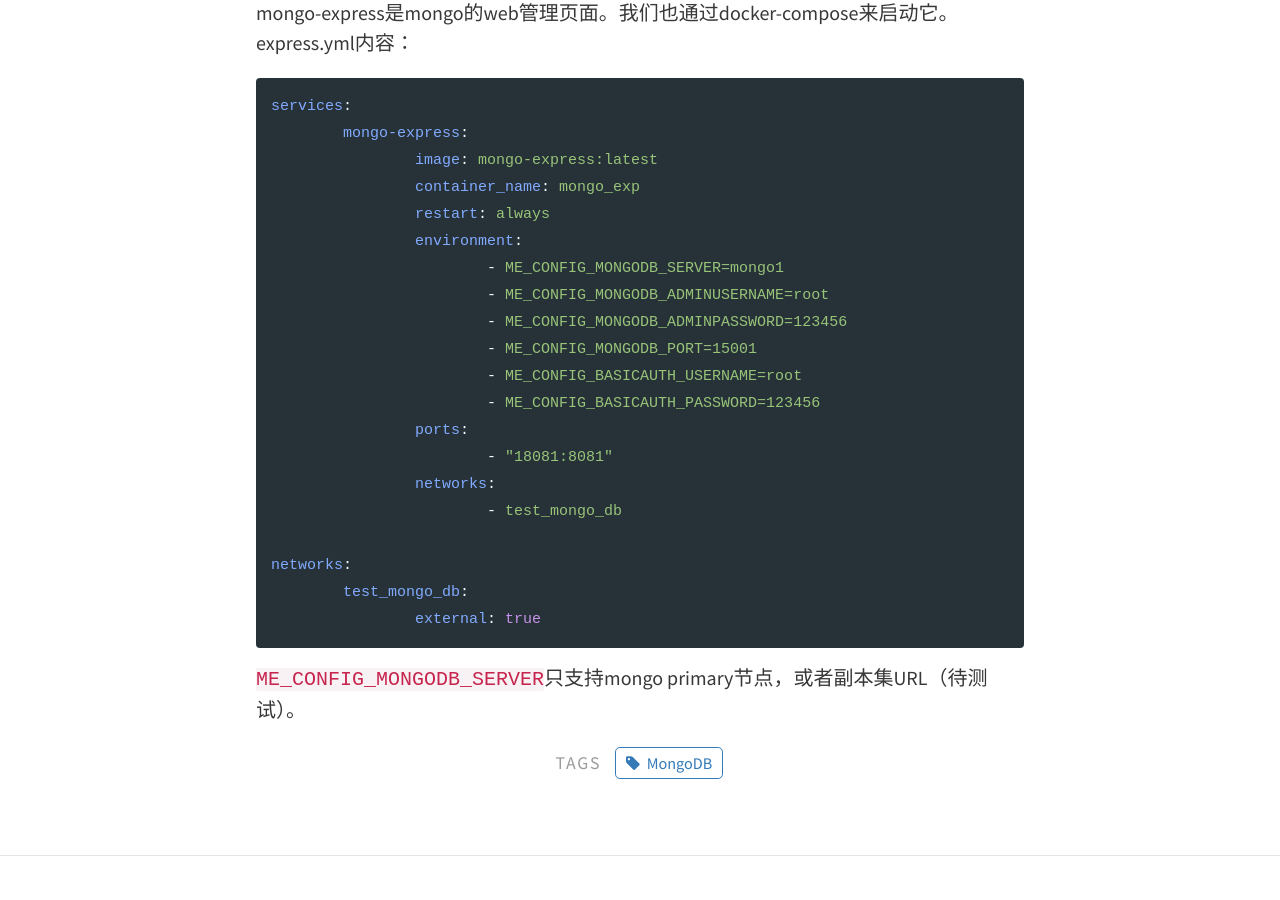
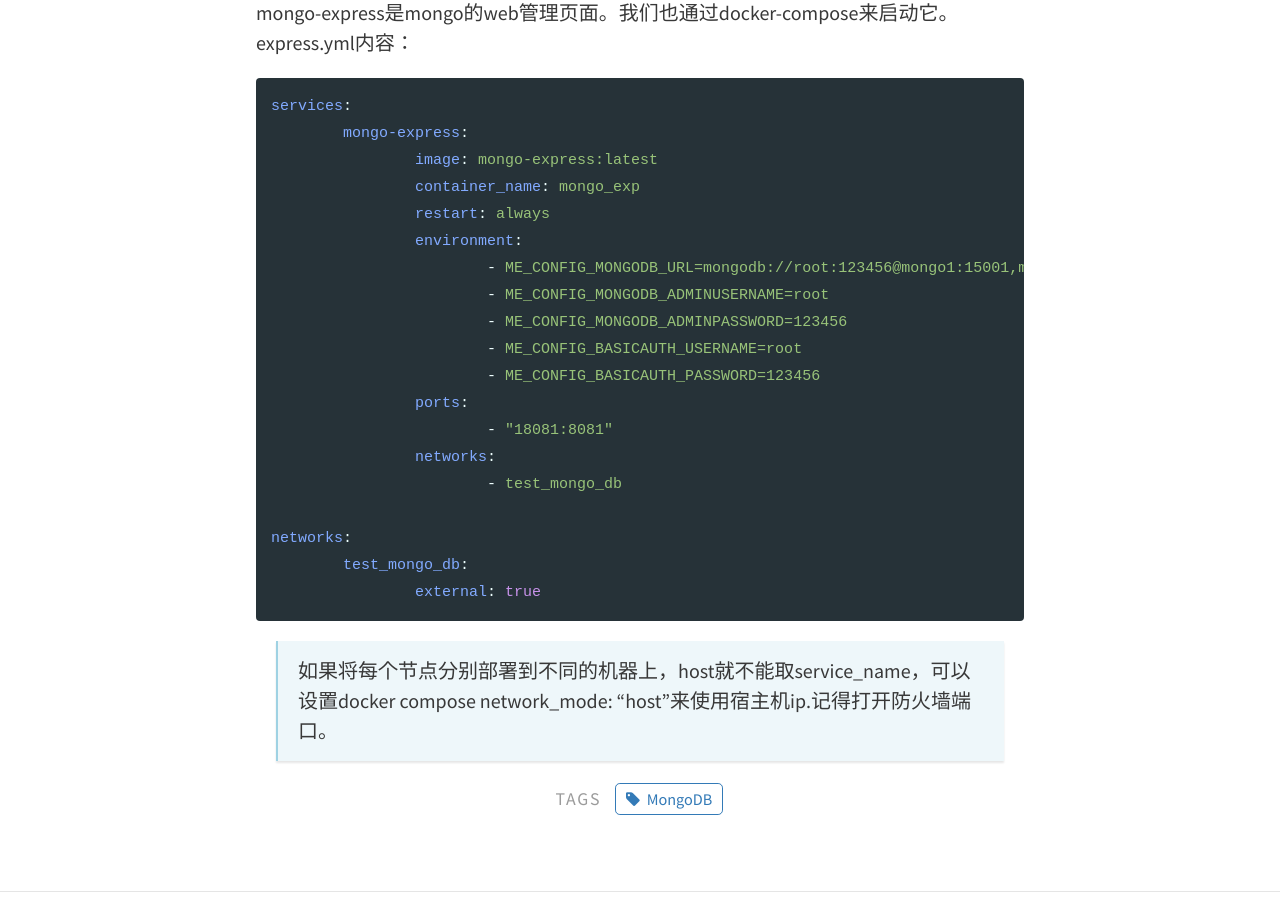
Before and after one commit to ejin66/ejin66.github.io, a Jekyll site: the page built from _posts/2021-07-04-MongoDB集群日记.md, in a window 1280 px wide and 900 px high, scrolled down 5315 px. Built offline with Jekyll 4.4.1, drawn with Linux system fonts in a browser that asks for light colours.

Commit message:
Update 2021-07-04-MongoDB集群日记.md

````diff
--- a/_posts/2021-07-04-MongoDB集群日记.md
+++ b/_posts/2021-07-04-MongoDB集群日记.md
@@ -159,10 +159,9 @@ services:
                 container_name: mongo_exp
                 restart: always
                 environment:
-                        - ME_CONFIG_MONGODB_SERVER=mongo1
+                        - ME_CONFIG_MONGODB_URL=mongodb://root:123456@mongo1:15001,mongo2:15002,mongo3:15003/?replicaSet=rs1
                         - ME_CONFIG_MONGODB_ADMINUSERNAME=root
                         - ME_CONFIG_MONGODB_ADMINPASSWORD=123456
-                        - ME_CONFIG_MONGODB_PORT=15001
                         - ME_CONFIG_BASICAUTH_USERNAME=root
                         - ME_CONFIG_BASICAUTH_PASSWORD=123456
                 ports:
@@ -175,4 +174,4 @@ networks:
                 external: true
 ```
 
-`ME_CONFIG_MONGODB_SERVER`只支持mongo primary节点，或者副本集URL（待测试）。
+> 如果将每个节点分别部署到不同的机器上，host就不能取service_name，可以设置docker compose network_mode: "host"来使用宿主机ip.记得打开防火墙端口。
````
